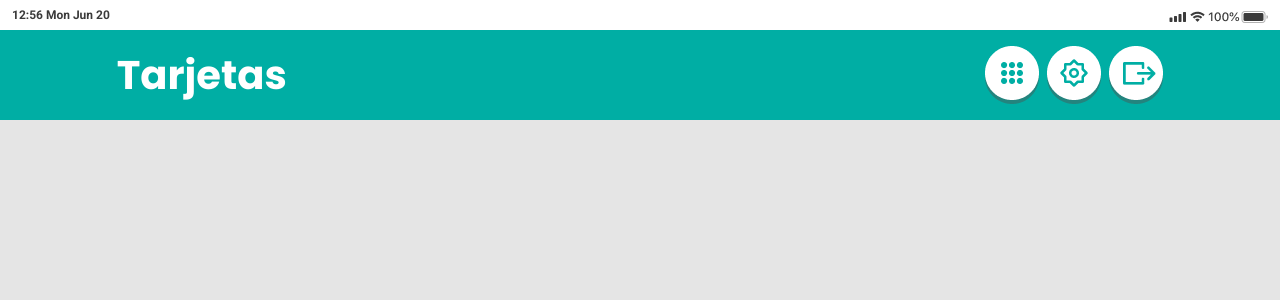
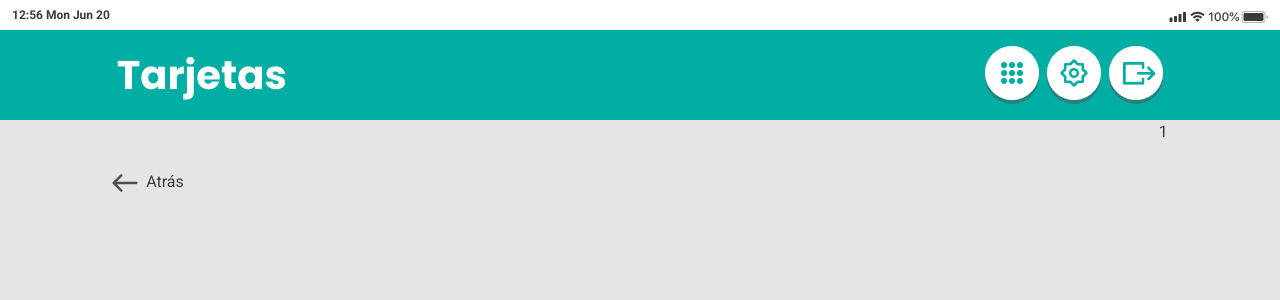
Before and after one commit to recasmir/tekmanApp, an Angular app: page /session in a window 1280 px wide. Shown: the top 300 px of the page. Built offline with nearby package versions, Linux system fonts and the light colour scheme.

Commit message:
passed quarterId to session page

```diff
--- a/src/app/pages/sessions/sessions.component.css
+++ b/src/app/pages/sessions/sessions.component.css
@@ -0,0 +1,7 @@
+.mt-50{
+  margin-top: 50px;
+}
+
+a{
+  text-decoration: none;
+}
--- a/src/app/pages/sessions/sessions.component.html
+++ b/src/app/pages/sessions/sessions.component.html
@@ -1 +1,7 @@
 <app-cards></app-cards>
+<div class="container-fluid d-flex justify-content-center">
+  <div class="col-10 mt-50">
+    <p><a href=''><img class="me-2" src="../../../assets/arrow-left.png">Atrás</a></p>
+  </div>
+  <p>{{quarterId}}</p>
+</div>
--- a/src/app/pages/sessions/sessions.component.ts
+++ b/src/app/pages/sessions/sessions.component.ts
@@ -1,4 +1,6 @@
 import { Component, OnInit } from '@angular/core';
+import { Subscription } from 'rxjs';
+import { InteractionService } from 'src/app/services/interaction.service';
 
 @Component({
   selector: 'app-sessions',
@@ -7,9 +9,17 @@ import { Component, OnInit } from '@angular/core';
 })
 export class SessionsComponent implements OnInit {
 
-  constructor() { }
+  quarterId:number = 0;
+
+  constructor(private interactionService: InteractionService) {
+
+    this.interactionService.quarterId.subscribe(id => {
+      this.quarterId = id+1;
+    })
+   }
 
   ngOnInit(): void {
+
   }
 
 }
--- /dev/null
+++ b/src/app/services/interaction.service.ts
@@ -0,0 +1,29 @@
+import { Injectable } from '@angular/core';
+import { BehaviorSubject, Observable, Subject } from 'rxjs';
+
+@Injectable({
+  providedIn: 'root'
+})
+export class InteractionService {
+
+  // private subject$ = new Subject<number>();
+
+  private dataSource: BehaviorSubject<number> = new BehaviorSubject<number>(0);
+
+  quarterId: Observable<number> = this.dataSource.asObservable();
+
+  constructor() { }
+
+  // sendQuarterId(id:number){
+  //   this.subject$.next(id);
+  // }
+
+  // getQuarterId(): Observable<number>{
+  //   return this.subject$.asObservable();
+  // }
+
+  sendQuarterId(quarterId:number){
+    this.dataSource.next(quarterId)
+  }
+
+}
--- a/src/app/shared/components/syllabus-box/syllabus-box.component.html
+++ b/src/app/shared/components/syllabus-box/syllabus-box.component.html
@@ -2,7 +2,10 @@
 <div class="col-10 mt-4">
   <h2>Temario</h2>
   <div class="row ms-0">
-    <div *ngFor="let syll of syllabus" class="col-12 box me-3">
+    <div *ngFor="let syll of syllabus; let i=index;"
+         class="col-12 box me-3"
+         (click)="goToSessions(i)"
+         type="button">
       <div class="row p-3 align-items-center">
         <div class="col-8">
           <p class="m-0"><strong>{{syll.quarter}}</strong></p>
--- a/src/app/shared/components/syllabus-box/syllabus-box.component.ts
+++ b/src/app/shared/components/syllabus-box/syllabus-box.component.ts
@@ -1,5 +1,7 @@
 import { Component, OnInit } from '@angular/core';
+import { Router } from '@angular/router';
 import { Syllabus } from 'src/app/models/syllabus.interface';
+import { InteractionService } from 'src/app/services/interaction.service';
 
 @Component({
   selector: 'app-syllabus-box',
@@ -26,9 +28,15 @@ export class SyllabusBoxComponent implements OnInit {
     }
   ]
 
-  constructor() { }
+  constructor(private interactionService: InteractionService,
+              private router: Router) { }
 
   ngOnInit(): void {
   }
 
+  goToSessions(quarterId:number){
+    this.router.navigate(['session']);
+    this.interactionService.sendQuarterId(quarterId);
+    console.log(quarterId);
+  }
 }
```
Also changed, not shown: src/assets/arrow-left.png (added), 1 other file (tests, documents, lock files or other folders).
